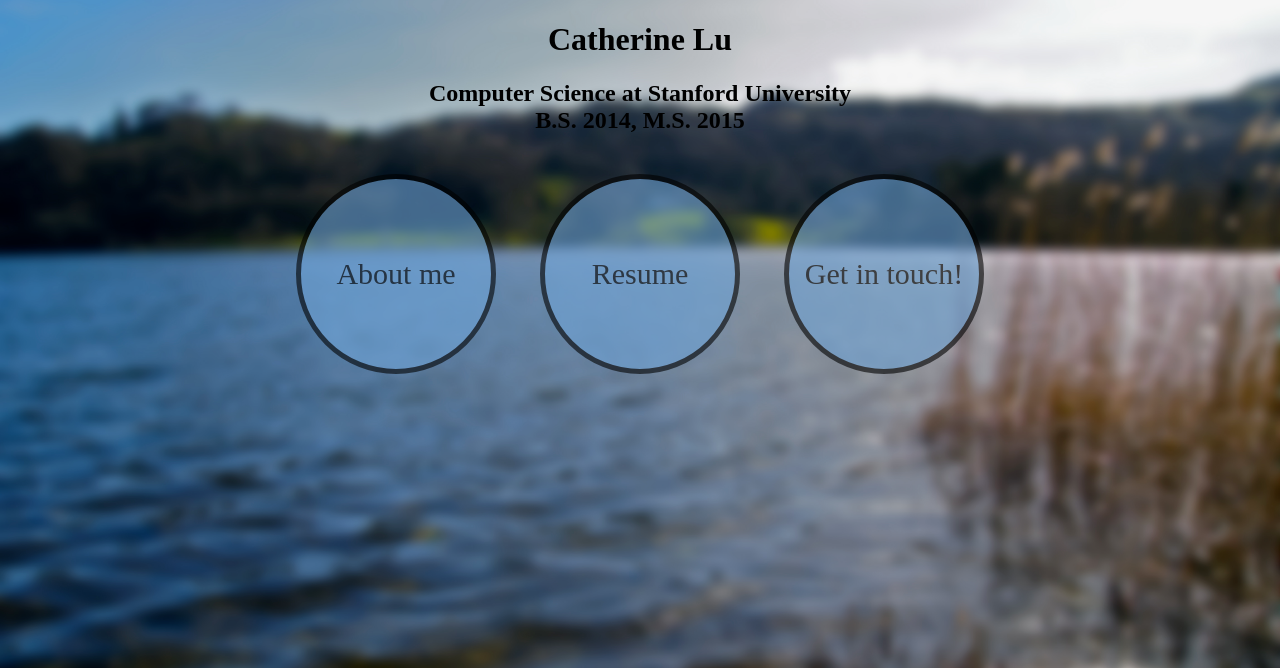
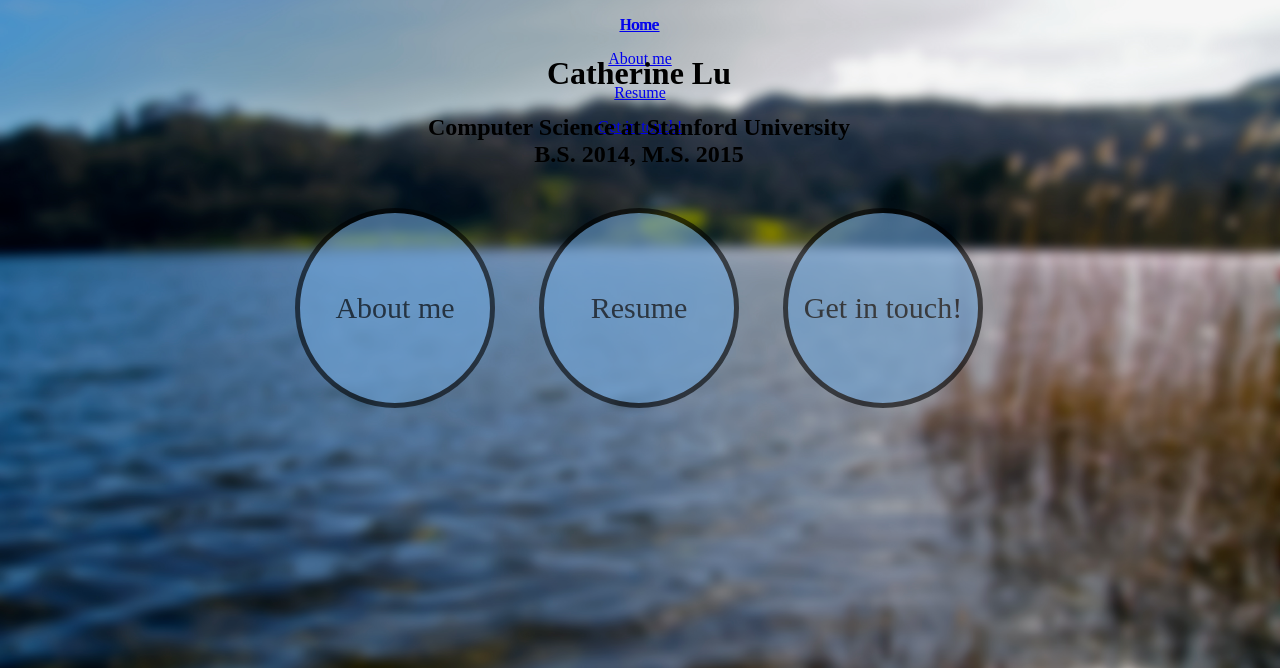
Before and after one commit to catherinelu/personal-website, a PHP site: page / in a window 1280 px wide. Shown: the top 668 px of the page. Run offline with PHP 8.4, Linux system fonts and the light colour scheme; some web fonts are replaced.

Commit message:
Getting there with the transition. Need to add navigation.

```diff
--- a/index.html
+++ b/index.html
@@ -9,6 +9,9 @@
 
 <!-- HTML Body -->
 <body>
+	<!-- Home -->
+	<div id="home" class="content">
+	<div><a id="link-home" href="#home">Home</a></div>
 	<h1>Catherine Lu</h1>
 	<h2>
 		Computer Science at Stanford University
@@ -17,10 +20,38 @@
 	</h2>
 	<!-- Buttons -->
 	<div id="container">
-		<a href="#"><button class="about">About me</button></a>
-		<a href="#"><button class="resume">Resume</button></a>
-		<a href="#"><button class="contact">Get in touch!</button></a>
+		<a id="link-about" href="#about"><button>About me</button></a>
+		<a id="link-resume" href="#resume"><button>Resume</button></a>
+		<a id="link-contact" href="#contact"><button>Get in touch!</button></a>
 	</div>
+	</div>
+	<!-- /Home -->
+
+	<!-- About -->
+	<div id="about" class="panel">
+
+	</div>
+	<!-- /About -->
+
+	<!-- Resume -->
+	<div id="resume" class="panel">
+
+	</div>
+	<!-- /Resume -->
+
+	<!-- Contact -->
+	<div id="contact" class="panel">
+
+	</div>
+	<!-- /contact -->
+
+	<!-- Side navigation buttons -->
+	<p id="home-tab" class="tab"><a href="#home">Home</a></p>
+	<p id="about-tab" class="tab"><a href="#about">About me</a></p>
+	<p id="resume-tab" class="tab"><a href="#resume">Resume</a></p>
+	<p id="contact-tab" class="tab"><a href="#contact">Get in touch!</a></p>
+	<!-- /Side navigation buttons -->
+
 	<footer>
 	<div class="footer">Copyright 2013</div>
 	</footer>
--- a/style.css
+++ b/style.css
@@ -44,6 +44,38 @@ a:hover button {
 	background:#5393D4;
 }
 
+/* BEGIN page transition CSS */
+
+.panel{
+    min-width: 100%;
+    height: 98%;
+    overflow-y: auto;
+    overflow-x: hidden;
+    margin-top: -150%;
+    position: absolute;
+    background: #000;
+    box-shadow: 0px 4px 7px rgba(0,0,0,0.6);
+    z-index: 2;
+    -webkit-transition: all .8s ease-in-out;
+    -moz-transition: all .8s ease-in-out;
+    -o-transition: all .8s ease-in-out;
+    transition: all .8s ease-in-out;
+}
+
+.panel:target{
+    margin-top: 0%;
+    padding-top: 0;
+    background-color: #70E0D5;
+}
+
+#home {
+    position: absolute;
+    left:50%;
+    margin-left:-365px;
+}
+
+/* END page transition CSS */
+
 footer {
 	position:absolute;
 	bottom:0;
```
